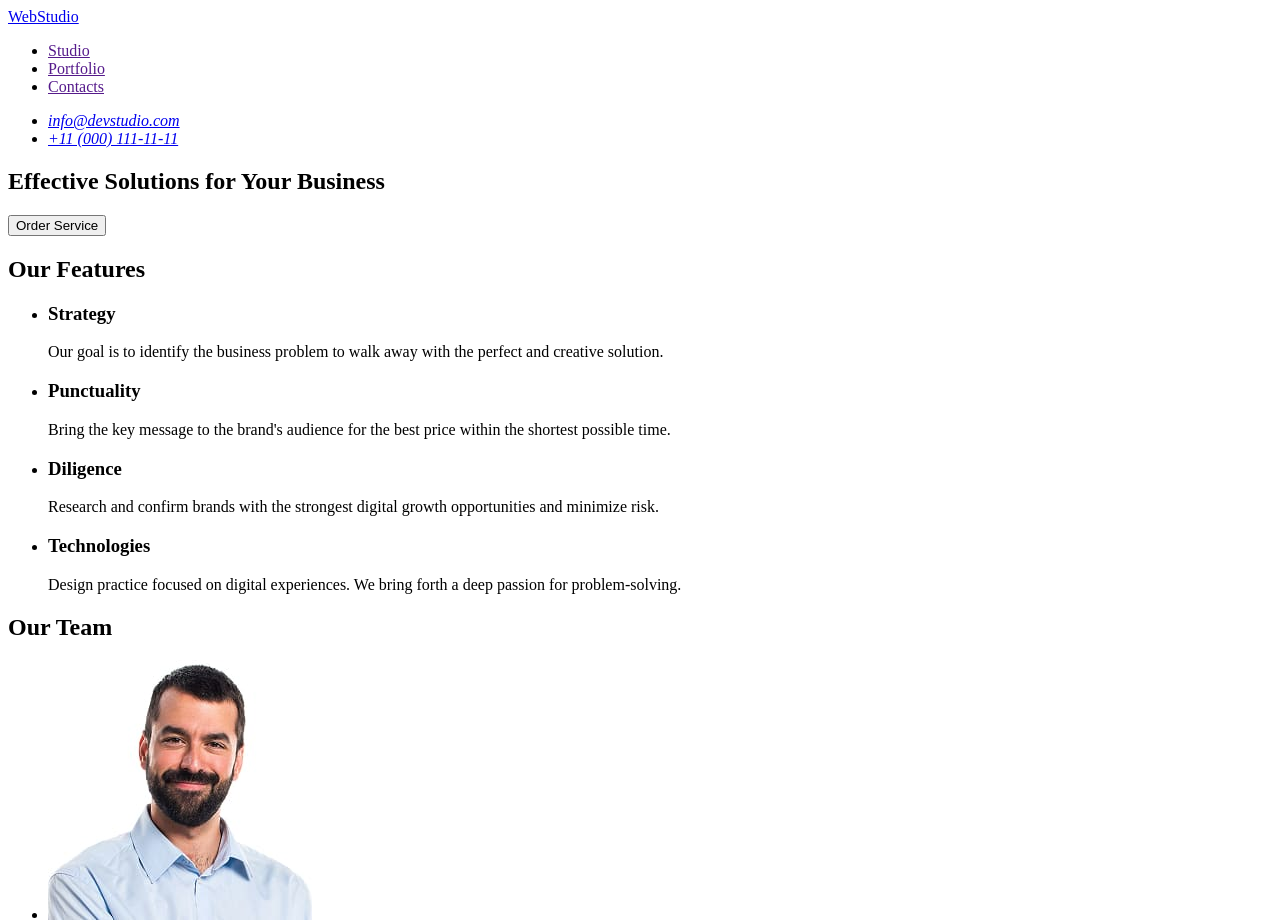
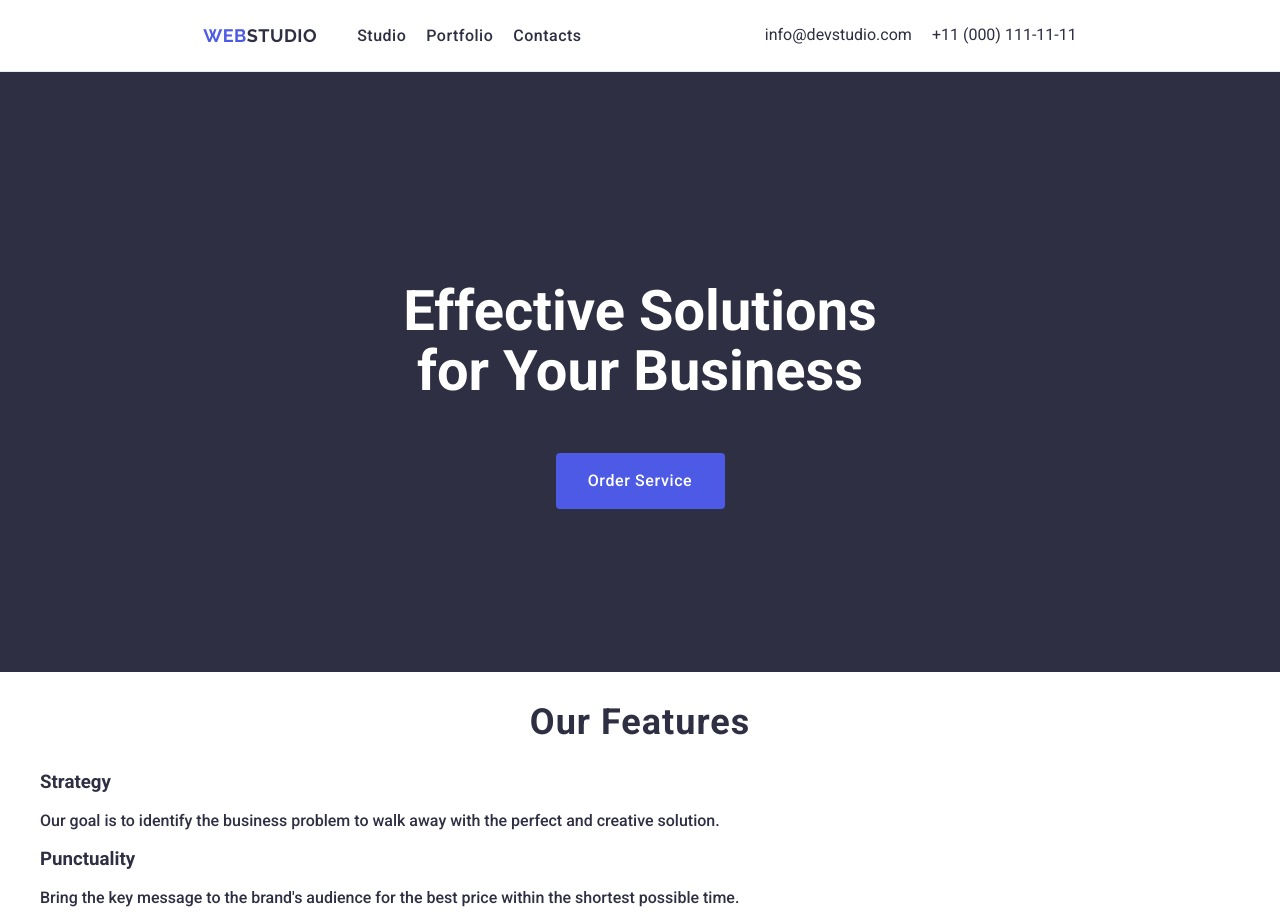
Before and after one commit to nazz123-tech/goit-markup-hw-02, a plain HTML site: page index.html in a window 1280 px wide. Shown: the top 923 px of the page. Drawn offline with nearby package versions, Linux system fonts and the light colour scheme.

Commit message:
worked with header

```diff
--- /dev/null
+++ b/css/styles.css
@@ -0,0 +1,114 @@
+body {
+    font-family: 'Roboto', Georgia, 'Times New Roman', Times, sans-serif;
+    color: #2E2F42;
+    font-weight: 500;
+}
+header {
+    display: flex;
+    justify-content: space-evenly;
+    align-items: center;
+    padding: 20px;
+    height: 72px;
+    align-content: center;
+    border-bottom: 1px solid #E7E9FC;
+}
+
+nav {
+    display: flex;
+    align-items: center;
+    gap: 40px;
+    font-size: 16px;
+    line-height: 24px;
+    letter-spacing: 0.5px;
+
+}
+
+.navigasjon {
+    display: flex;
+    gap: 20px;
+    padding: 0;
+    margin: 0;
+}
+
+address {
+    display: flex;
+    gap: 20px;
+    font-style: normal;
+    font-size: 16px;
+    font-weight: 400;
+    color:#434455;
+
+}
+ul{
+    list-style-type: none;
+}
+.navigasjon a{
+    color:#2E2F42;
+    text-decoration: none ;
+}
+.navigasjon a:hover,.navigasjon a:focus{
+    color: #404BBF;
+}
+.btn{
+    display: flex;
+    width: 169px;
+    height: 56px;
+    justify-content: center;
+    align-items: center;
+    border-radius: 4px;
+    background-color: #4D5AE5;
+    color: #FFFFFF;
+    border: 0;
+    font-size: 16px;
+    font-weight: 500;
+    letter-spacing: 0.6px;
+}
+.btn:hover{
+    background-color: #404BBF;
+    cursor: pointer;
+
+}
+.logo{
+    font-family: "Raleway";
+    font-size: 18px ;
+    font-weight: 700;
+    text-decoration: none;
+    color:inherit;
+    text-transform: uppercase;
+    letter-spacing: 0.7;
+}
+.withbtn{
+    display: flex;
+    height: 600px;
+    align-items: center;
+    justify-content: center;
+    background-color: #2E2F42;
+    color:#FFFFFF;
+    flex-direction:column;
+    text-align: center;
+}
+.title{
+    font-size: 56px;
+    font-weight: 700;
+    letter-spacing: 0.02;
+    width: 500px;
+    height: 126px;
+    line-height: 60px;
+}
+header,
+main,
+footer {
+    max-width: 1440px;
+    margin: 0  auto;
+}
+.web{
+    color:#4D5AE5;
+}
+h2{
+    justify-content: center;
+    display: flex;
+    font-size: 36px;
+    font-weight: 700;
+    line-height: 40px;
+    letter-spacing: 1px;
+}
--- a/index.html
+++ b/index.html
@@ -3,29 +3,35 @@
 <head>
     <meta charset="UTF-8">
     <meta name="viewport" content="width=device-width, initial-scale=1.0">
+    <link rel="stylesheet" href="https://cdnjs.cloudflare.com/ajax/libs/modern-normalize/3.0.1/modern-normalize.min.css">
+    <link rel="stylesheet" href="./css/styles.css" >
+    <link rel="preconnect" href="https://fonts.googleapis.com">
+    <link rel="preconnect" href="https://fonts.gstatic.com" crossorigin>
+    <link href="https://fonts.googleapis.com/css2?family=Roboto:ital,wght@0,100..900;1,100..900&display=swap" rel="stylesheet">
+    <link href="https://fonts.googleapis.com/css2?family=Raleway:ital,wght@0,100..900;1,100..900&family=Roboto:ital,wght@0,700;1,700&display=swap" rel="stylesheet">
     <title>Document</title>
 </head>
 <body>
     <header>
         <nav>
-            <a href="./index.html">WebStudio</a>
-            <ul>
+            <a class="logo" href="./index.html"><span class="web">Web</span>Studio</a>
+            <ul class="navigasjon">
                 <li><a href="">Studio</a></li>
                 <li><a href="">Portfolio</a></li>
                 <li><a href="">Contacts</a></li>
             </ul>
         </nav>
         <address>
-            <ul>
+            <ul class="navigasjon">
                 <li><a href="mailto:info@devstudio.com">info@devstudio.com</a></li>
                 <li><a href="tel:+110001111111">+11 (000) 111-11-11</a></li>
             </ul>
         </address>
     </header>
     <main>
-        <section>
-            <h1>Effective Solutions for Your Business</h1>
-            <button type="button">Order Service</button>
+        <section class="withbtn">
+            <h1 class="title">Effective Solutions for Your Business</h1>
+            <button class="btn" type="button">Order Service</button>
         </section>
         <section>
             <h2>Our Features</h2>
@@ -60,6 +66,7 @@
                     <img src="./images/compress2.jpg" alt="tom" width="264">
                     <h3>Tom Ford</h3>
                     <p>Frontend Developer</p>
+                </li>
                 <li>
                     <img src="./images/compress3.jpg" alt="camila" width="264">
                     <h3>Camila Garcia</h3>
@@ -72,9 +79,44 @@
                 </li>
             </ul>
         </section>
+        <section>
+            <h2>Our Portfolio</h2>
+            <ul>
+                <li>
+                    <img src="./images/banking.jpg" alt="bank" width="264">
+                    <h3>Banking App</h3>
+                    <p>App</p>
+                </li>
+                <li>
+                    <img src="./images/cash.jpg" alt="cashless" width="264">
+                    <h3>Cashless Payment</h3>
+                    <p>Marketing</p>
+                </li>
+                <li>
+                    <img src="./images/meditation.jpg" alt="meditation" width="264">
+                    <h3>Meditation App</h3>
+                    <p>App</p>
+                </li>
+                <li>
+                    <img src="./images/taxi.jpg" alt="taxi" width="264">
+                    <h3>Taxi Service</h3>
+                    <p>Marketing</p>
+                </li>
+                <li>
+                    <img src="./images/screen.jpg" alt="screen" width="264">
+                    <h3>Screen Illustrations</h3>
+                    <p>Design</p>
+                </li>
+                <li>
+                    <img src="./images/course.jpg" alt="courses" width="264">
+                    <h3>Online Courses</h3>
+                    <p>Marketing</p>
+                </li>
+            </ul>
+        </section>
     </main>
     <footer>
-        <a href="./index.html">WebStudio</a>
+        <a class="logo" href="./index.html">WebStudio</a>
         <p>Increase the flow of customers and sales for your business with digital marketing & growth solutions.</p>
     </footer>
 </body>
```
Also changed, not shown: images/banking.jpg (added), images/cash.jpg (added), images/course.jpg (added), images/meditation.jpg (added), images/screen.jpg (added), images/taxi.jpg (added).
